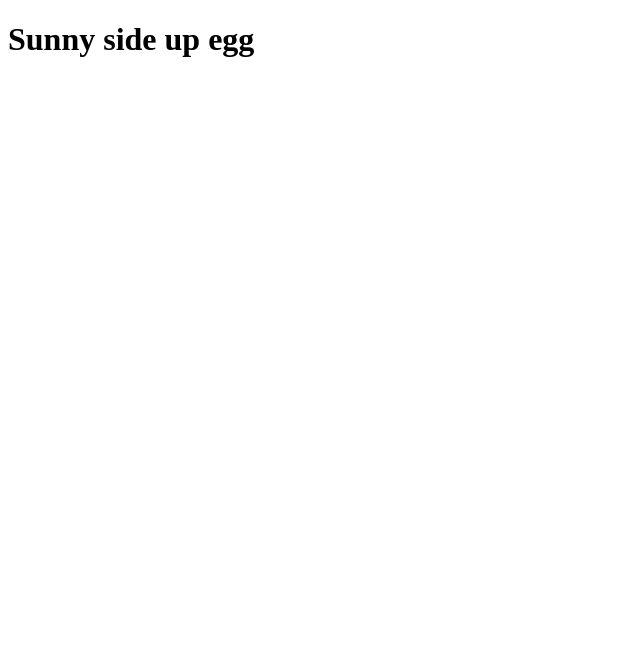
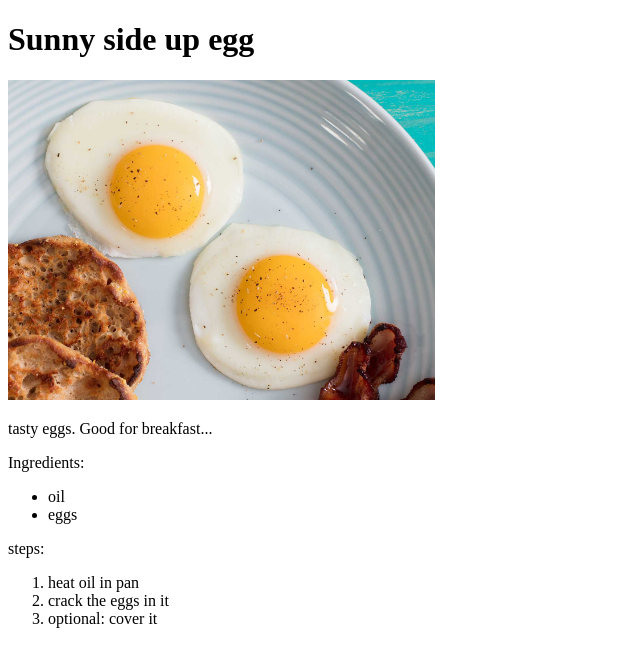
Before and after one commit to lacika80/TOP_Projects, a plain HTML site: page odin-recipes/recipes/sunnySideUp.html in a window 1280 px wide. Shown: the whole page, without its empty margins (0-640 px from the left). Drawn offline with Linux system fonts and the light colour scheme.

Commit message:
Created a recipe w/ picture and wrote the readme

```diff
--- a/odin-recipes/recipes/sunnySideUp.html
+++ b/odin-recipes/recipes/sunnySideUp.html
@@ -1,12 +1,27 @@
 <!DOCTYPE html>
 <html lang="en">
     <head>
-    <meta charset="UTF-8">
-    <meta http-equiv="X-UA-Compatible" content="IE=edge">
-    <meta name="viewport" content="width=device-width, initial-scale=1.0">
+        <meta charset="UTF-8" />
+        <meta http-equiv="X-UA-Compatible" content="IE=edge" />
+        <meta name="viewport" content="width=device-width, initial-scale=1.0" />
         <title>Document</title>
     </head>
     <body>
         <h1>Sunny side up egg</h1>
+        <img src="../resources/images/sunny side up.jpg" style="height: 20rem;" alt="sunny side up" />
+    <p>tasty eggs. Good for breakfast...</p>
+
+    <p>Ingredients:</p>
+    <ul>
+        <li>oil</li>
+        <li>eggs</li>
+    </ul>
+
+    <p>steps:</p>
+    <ol>
+        <li>heat oil in pan</li>
+        <li>crack the eggs in it</li>
+        <li>optional: cover it</li>
+    </ol>
     </body>
 </html>
```
Also changed, not shown: odin-recipes/index.html (+1 -0 lines), odin-recipes/resources/images/sunny side up.jpg (added), 1 other file. Lines whose indentation alone changed are shown as unchanged.
